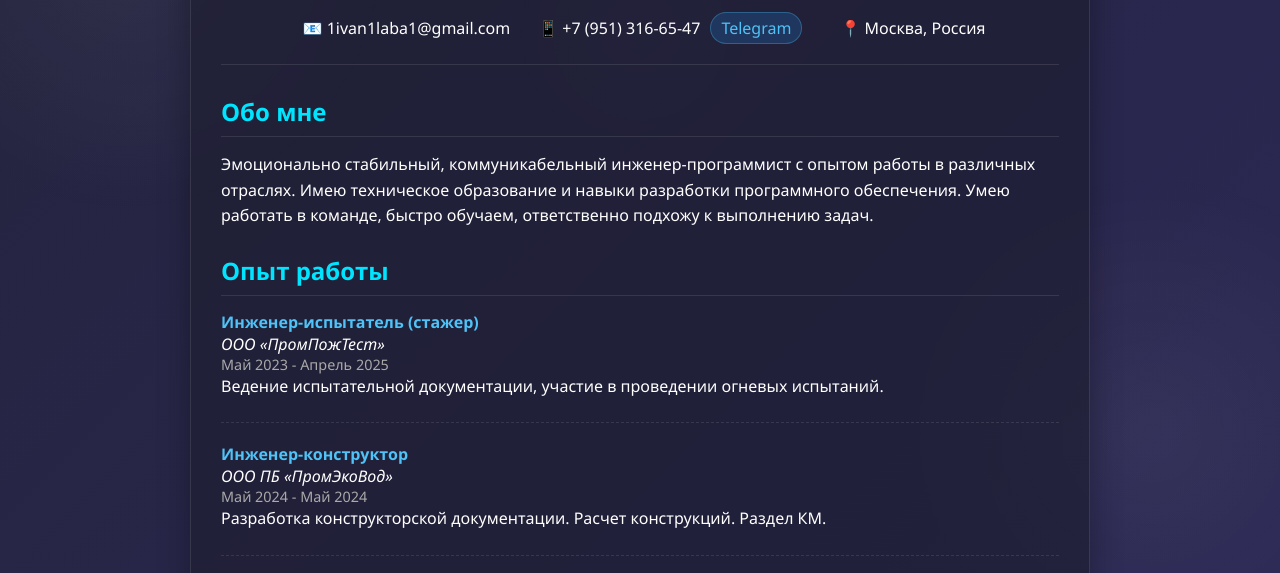
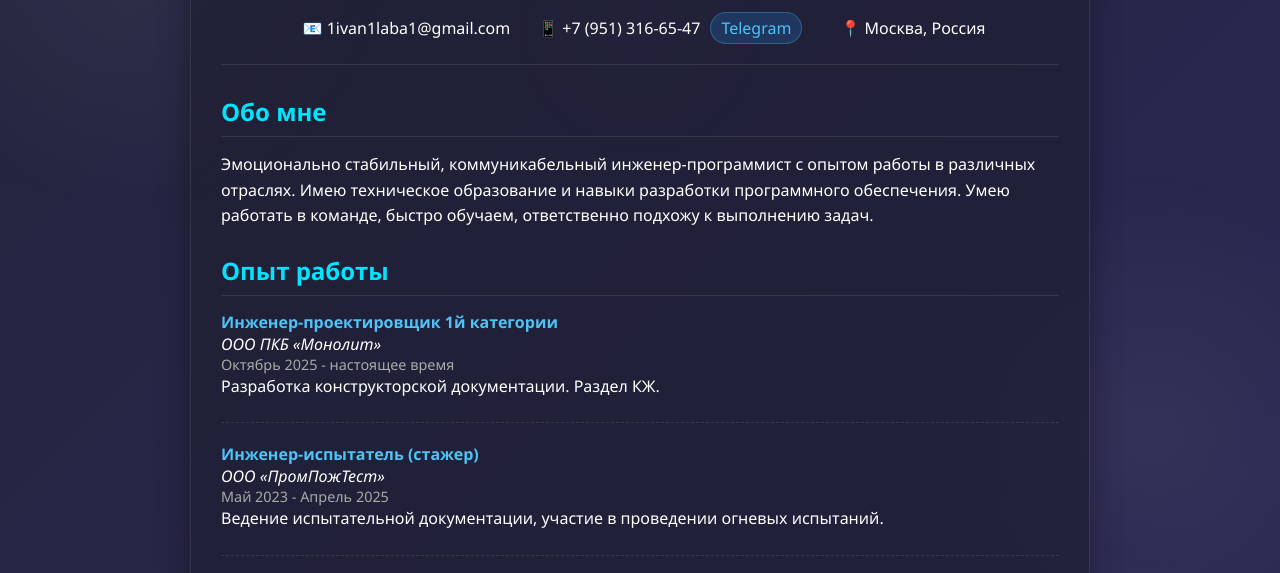
Before and after one commit to ConstructorI/EM, a plain HTML site: page index.html in a window 1280 px wide. Shown: the part 207-780 px from the top of the page. Drawn offline with Linux system fonts and the light colour scheme.

Commit message:
Update index.html

```diff
--- a/index.html
+++ b/index.html
@@ -411,6 +411,12 @@
             <div class="resume-section">
                 <h2>Опыт работы</h2>
                 <div class="experience-item">
+                    <div class="experience-position">Инженер-проектировщик 1й категории</div>
+                    <div class="experience-company">ООО ПКБ «Монолит»</div>
+                    <div class="experience-date">Октябрь 2025 - настоящее время</div>
+                    <p>Разработка конструкторской документации. Раздел КЖ.</p>
+                </div>
+                <div class="experience-item">
                     <div class="experience-position">Инженер-испытатель (стажер)</div>
                     <div class="experience-company">ООО «ПромПожТест»</div>
                     <div class="experience-date">Май 2023 - Апрель 2025</div>
```
